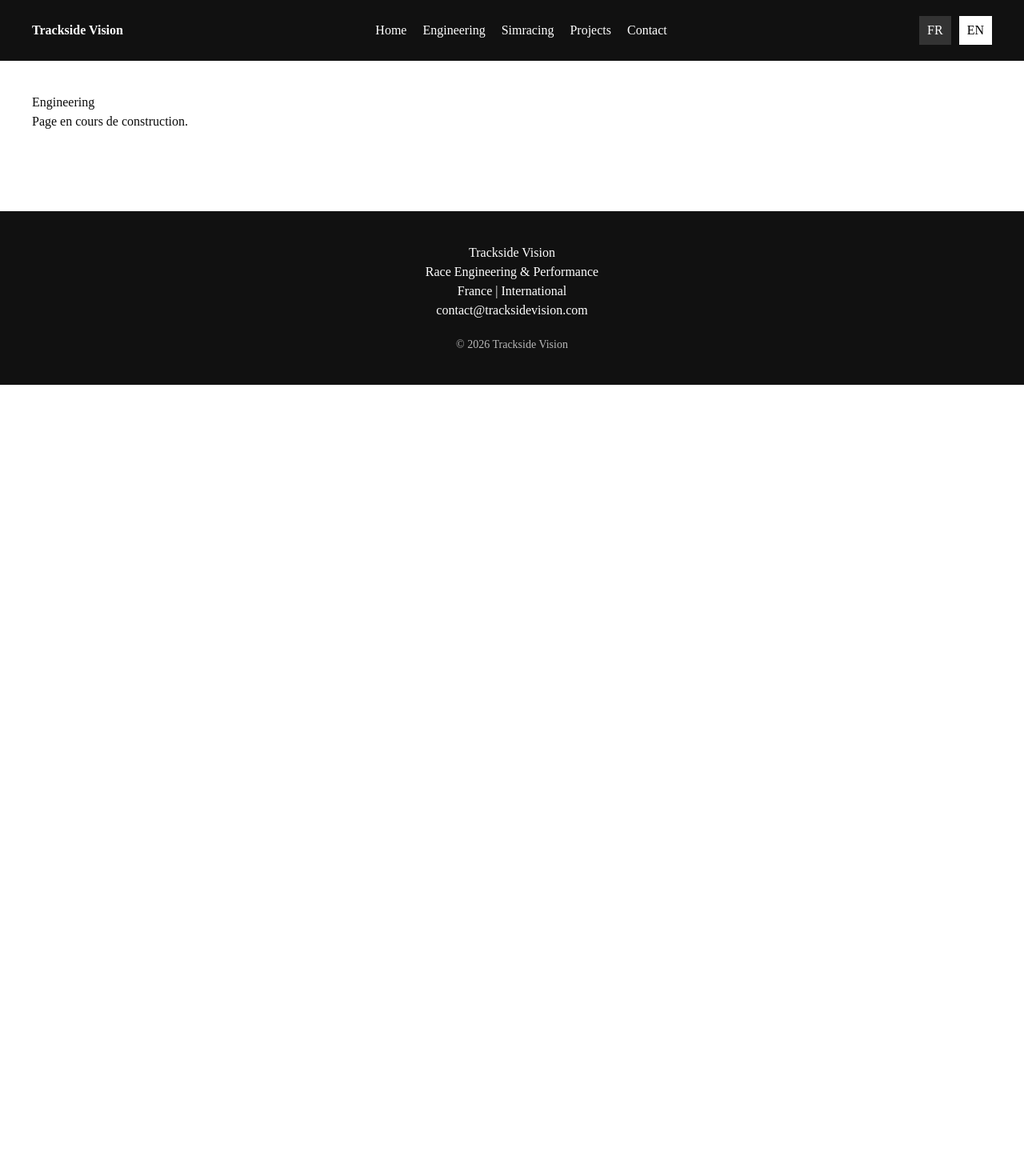
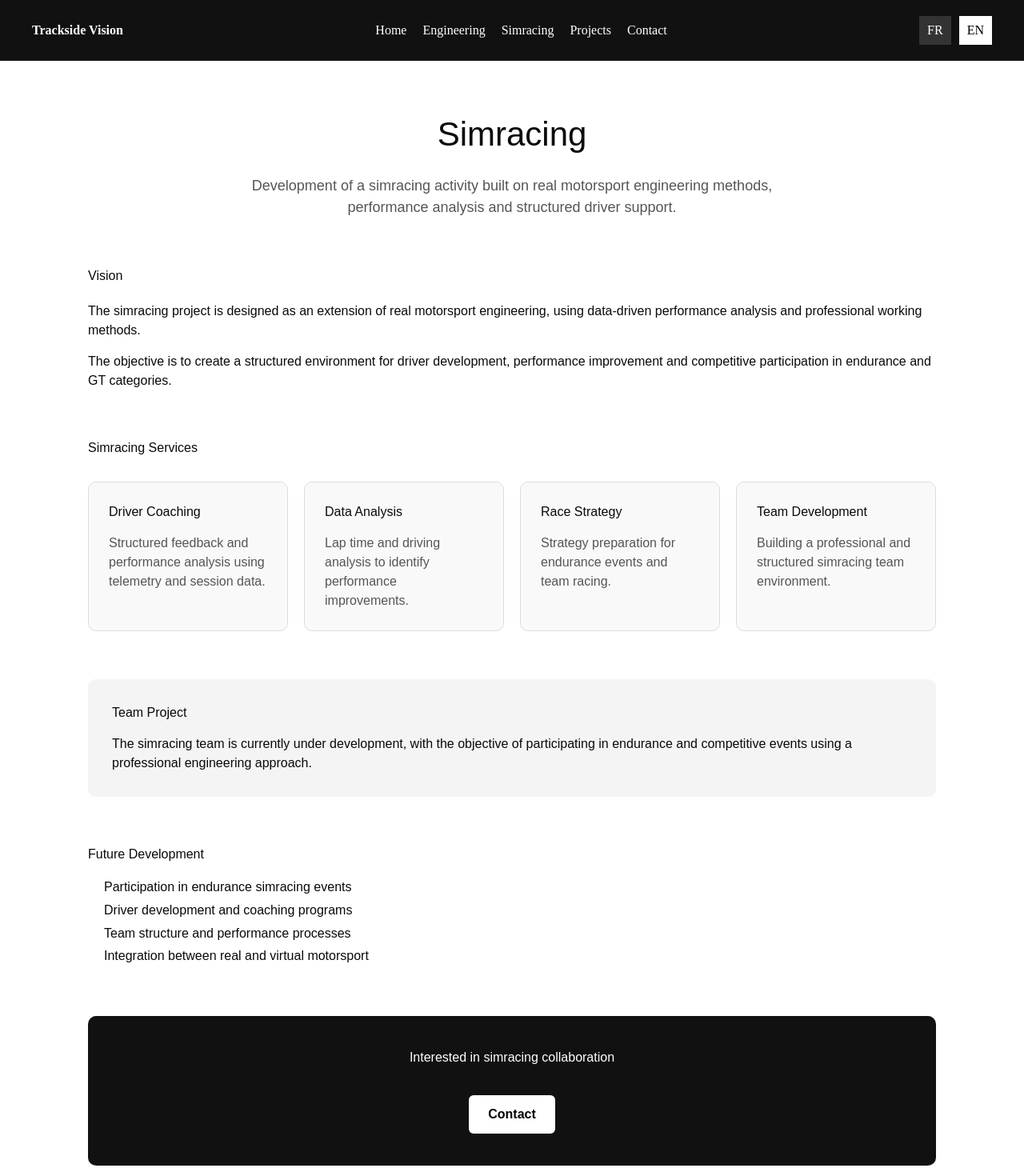
Before and after one commit to alexandregass/Trackside-Vision, a Next.js app in the folder trackside-vision/: page /simracing in a window 1280 px wide. Shown: the top 1470 px of the page at 80% size. Before the commit the page ends 800 px from the top, so only its background shows below. Built offline with nearby package versions, Linux system fonts and the light colour scheme.

Commit message:
Page Simracing v1

```diff
--- a/trackside-vision/app/simracing/page.tsx
+++ b/trackside-vision/app/simracing/page.tsx
@@ -1,8 +1,237 @@
-export default function EngineeringPage() {
+export default function SimracingPage() {
   return (
-    <main style={{ padding: 40 }}>
-      <h1>Engineering</h1>
-      <p>Page en cours de construction.</p>
+    <main
+      style={{
+        padding: "60px 20px",
+        maxWidth: "1100px",
+        margin: "auto",
+        fontFamily: "Arial, sans-serif",
+      }}
+    >
+      {/* HERO */}
+
+      <section
+        style={{
+          marginBottom: "60px",
+          textAlign: "center",
+        }}
+      >
+        <h1
+          style={{
+            fontSize: "42px",
+            marginBottom: "20px",
+          }}
+        >
+          Simracing
+        </h1>
+
+        <p
+          style={{
+            fontSize: "18px",
+            maxWidth: "700px",
+            margin: "auto",
+            color: "#555",
+          }}
+        >
+          Development of a simracing activity built on real motorsport
+          engineering methods, performance analysis and structured
+          driver support.
+        </p>
+      </section>
+
+      {/* VISION */}
+
+      <section
+        style={{
+          marginBottom: "60px",
+        }}
+      >
+        <h2
+          style={{
+            marginBottom: "20px",
+          }}
+        >
+          Vision
+        </h2>
+
+        <p>
+          The simracing project is designed as an extension of real
+          motorsport engineering, using data-driven performance
+          analysis and professional working methods.
+        </p>
+
+        <p
+          style={{
+            marginTop: "15px",
+          }}
+        >
+          The objective is to create a structured environment for
+          driver development, performance improvement and competitive
+          participation in endurance and GT categories.
+        </p>
+      </section>
+
+      {/* SERVICES */}
+
+      <section
+        style={{
+          marginBottom: "60px",
+        }}
+      >
+        <h2
+          style={{
+            marginBottom: "30px",
+          }}
+        >
+          Simracing Services
+        </h2>
+
+        <div
+          style={{
+            display: "grid",
+            gridTemplateColumns:
+              "repeat(auto-fit, minmax(250px, 1fr))",
+            gap: "20px",
+          }}
+        >
+          {[
+            {
+              title: "Driver Coaching",
+              text: "Structured feedback and performance analysis using telemetry and session data.",
+            },
+            {
+              title: "Data Analysis",
+              text: "Lap time and driving analysis to identify performance improvements.",
+            },
+            {
+              title: "Race Strategy",
+              text: "Strategy preparation for endurance events and team racing.",
+            },
+            {
+              title: "Team Development",
+              text: "Building a professional and structured simracing team environment.",
+            },
+          ].map((service, index) => (
+            <div
+              key={index}
+              style={{
+                padding: "25px",
+                border: "1px solid #ddd",
+                borderRadius: "10px",
+                background: "#f9f9f9",
+              }}
+            >
+              <h3
+                style={{
+                  marginBottom: "15px",
+                }}
+              >
+                {service.title}
+              </h3>
+
+              <p
+                style={{
+                  color: "#555",
+                }}
+              >
+                {service.text}
+              </p>
+            </div>
+          ))}
+        </div>
+      </section>
+
+      {/* PROJECT */}
+
+      <section
+        style={{
+          marginBottom: "60px",
+          padding: "30px",
+          borderRadius: "10px",
+          background: "#f4f4f4",
+        }}
+      >
+        <h2
+          style={{
+            marginBottom: "15px",
+          }}
+        >
+          Team Project
+        </h2>
+
+        <p>
+          The simracing team is currently under development, with the
+          objective of participating in endurance and competitive
+          events using a professional engineering approach.
+        </p>
+      </section>
+
+      {/* FUTURE */}
+
+      <section
+        style={{
+          marginBottom: "60px",
+        }}
+      >
+        <h2
+          style={{
+            marginBottom: "15px",
+          }}
+        >
+          Future Development
+        </h2>
+
+        <ul
+          style={{
+            paddingLeft: "20px",
+            lineHeight: "1.8",
+          }}
+        >
+          <li>Participation in endurance simracing events</li>
+
+          <li>Driver development and coaching programs</li>
+
+          <li>Team structure and performance processes</li>
+
+          <li>Integration between real and virtual motorsport</li>
+        </ul>
+      </section>
+
+      {/* CONTACT CTA */}
+
+      <section
+        style={{
+          padding: "40px",
+          borderRadius: "10px",
+          background: "#111",
+          color: "white",
+          textAlign: "center",
+        }}
+      >
+        <h2
+          style={{
+            marginBottom: "15px",
+          }}
+        >
+          Interested in simracing collaboration
+        </h2>
+
+        <a
+          href="/contact"
+          style={{
+            display: "inline-block",
+            marginTop: "20px",
+            padding: "12px 24px",
+            background: "white",
+            color: "black",
+            textDecoration: "none",
+            borderRadius: "6px",
+            fontWeight: "bold",
+          }}
+        >
+          Contact
+        </a>
+      </section>
     </main>
   );
 }
```
